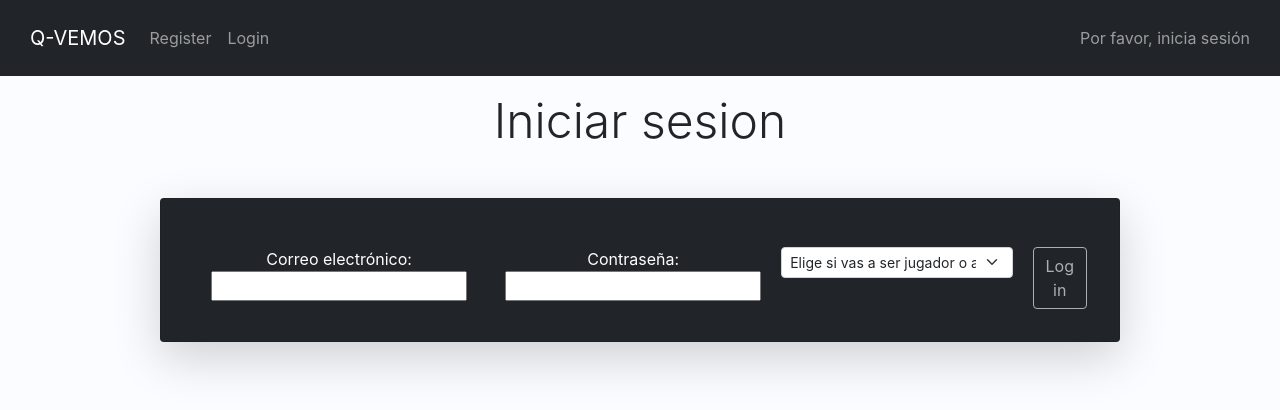
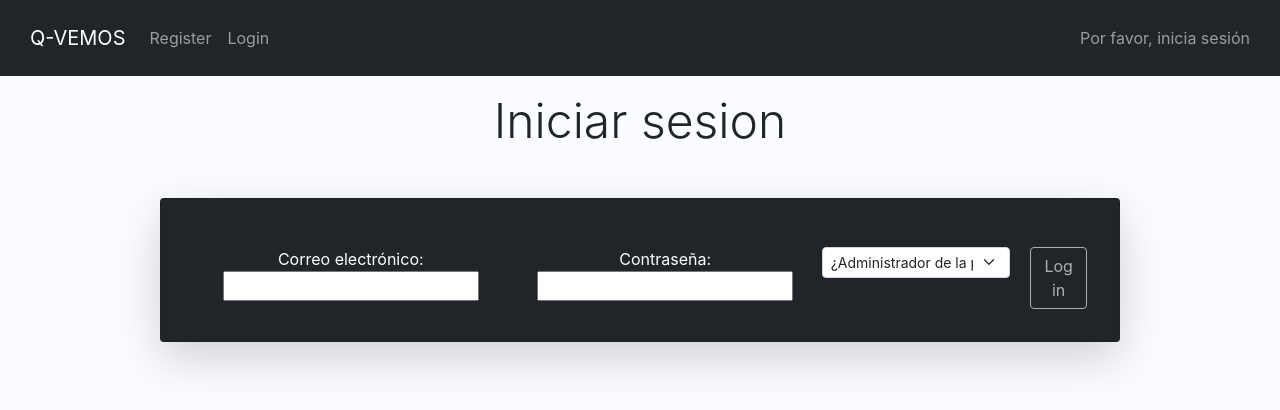
Before and after one commit to josemnaranjo/proyecto_qvemos_2, a React (Create React App) app in the folder Q-VES/client/: page /login in a window 1280 px wide. Shown: the top 410 px of the page. Built offline with nearby package versions, Linux system fonts and the light colour scheme.

Commit message:
detalles finales

```diff
--- a/Q-VES/client/src/components/LoginForm.jsx
+++ b/Q-VES/client/src/components/LoginForm.jsx
@@ -49,9 +49,9 @@ const LoginForm = (props) => {
 
                             <div className='mt-3'>
                                 <Field id='admin' as='select' className='form-select form-select-sm' name='admin'>
-                                    <option selected>Elige si vas a ser jugador o administrador</option>
-                                    <option value={"admin"}>administrador</option>
-                                    <option value={"jugador"}>jugador</option>
+                                    <option selected>¿Administrador de la partida?</option>
+                                    <option value={"admin"}>si</option>
+                                    <option value={"jugador"}>no</option>
                                 </Field>
                             </div>
 
--- a/Q-VES/client/src/views/Login.jsx
+++ b/Q-VES/client/src/views/Login.jsx
@@ -35,7 +35,7 @@ const Login = () => {
     return (
         <div>
             <Navbar/>
-            <h1 className=' display-5 mt-3'>Iniciar sesion</h1>
+            <h1 className='display-5 mt-3'>Iniciar sesion</h1>
             {errors?.map((err,i)=>(<div key={i}>{err}</div>))}
             <LoginForm email="" password="" onSubmitProp={loginToWeb}/>
         </div>
```
